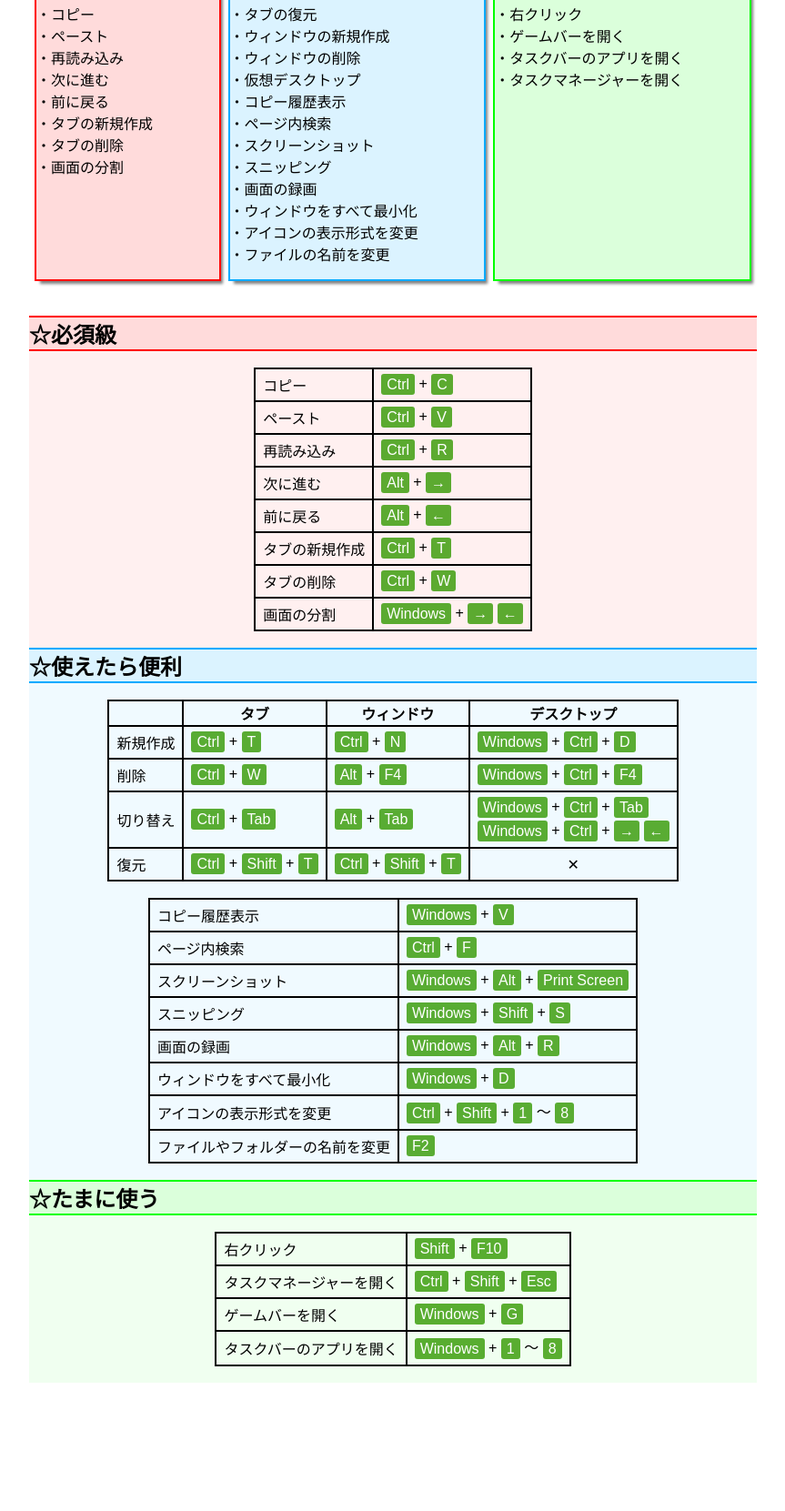
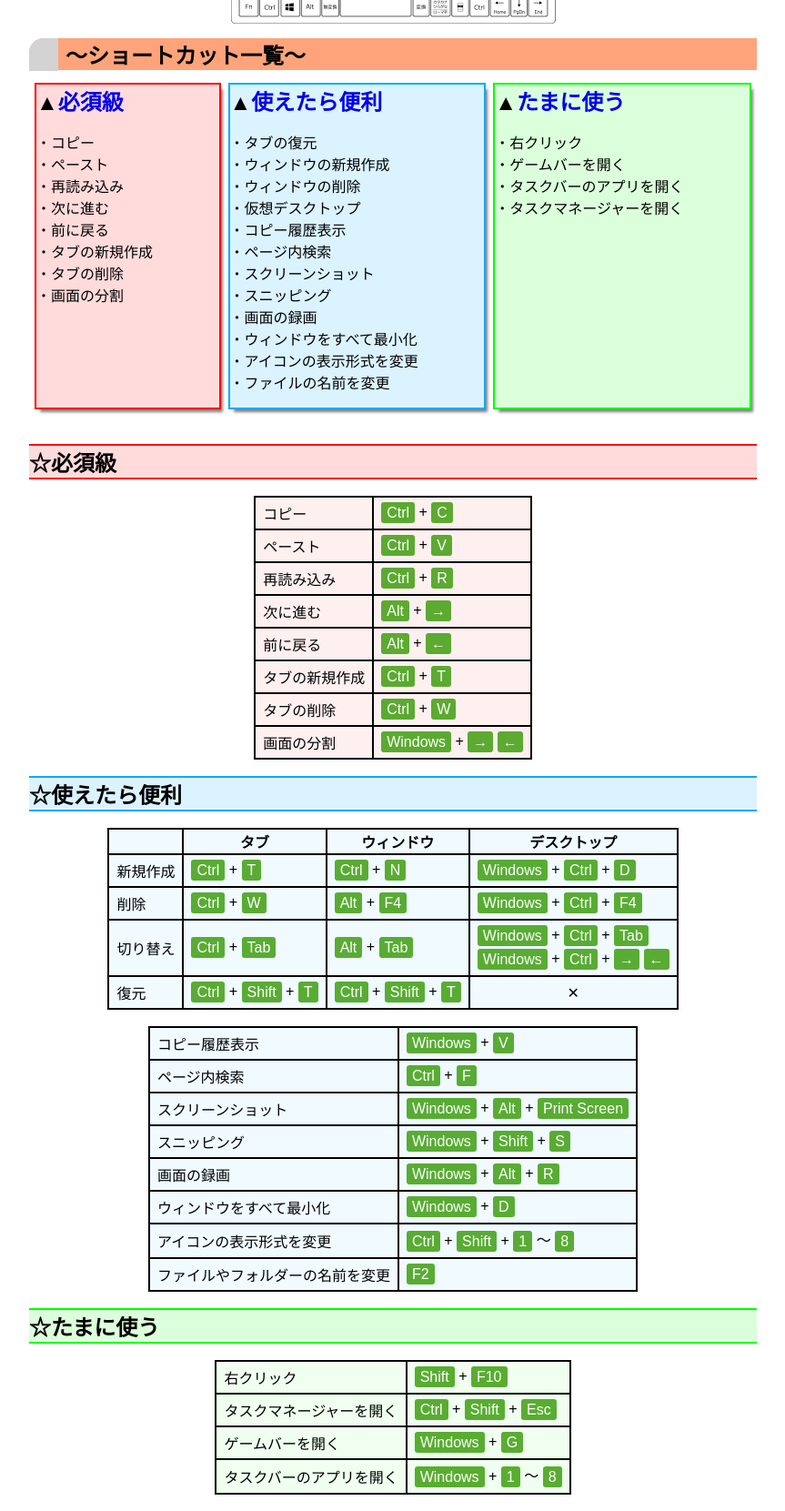
Before and after one commit to furgaimamura/PC-shortcuts, a plain HTML site: page index.html in a window 1280 px wide. Shown: the part 131-1792 px from the top of the page at 91% size, without its empty margins (208-1071 px from the left). Before the commit the page ends 1651 px from the top, so only its background shows below. Drawn offline with nearby package versions, Linux system fonts and the light colour scheme.

Commit message:
Add files via upload

```diff
--- a/styles.css
+++ b/styles.css
@@ -143,7 +143,7 @@ main span {
 
 /* necessary */
 
-main .necessary {
+main .necessary table {
   background-color: hsl(var(--necessary), 100%, 97%);
 }
 
@@ -155,7 +155,7 @@ main .necessary h1 {
 
 /* useful */
 
-main .useful {
+main .useful table {
   background-color: hsl(var(--useful), 100%, 97%);
 }
 
@@ -171,7 +171,7 @@ main .useful tbody tr + tr + tr + tr td + td + td {
 
 /* rarely */
 
-main .rarely {
+main .rarely table {
   background-color: hsl(var(--rarely), 100%, 97%);
 }
 
@@ -182,7 +182,7 @@ main .rarely h1 {
 }
 
 
-@media (min-width: 800px) {
+@media (min-width: 600px) {
   body {
     margin: 0 auto;
   }
```
Also changed, not shown: img/bg.png (added), img/favicon/Free desktop PC icon.png (added), img/favicon/PCディスプレイのアイコン素材 2.png (added), img/キーボード.png (added).
